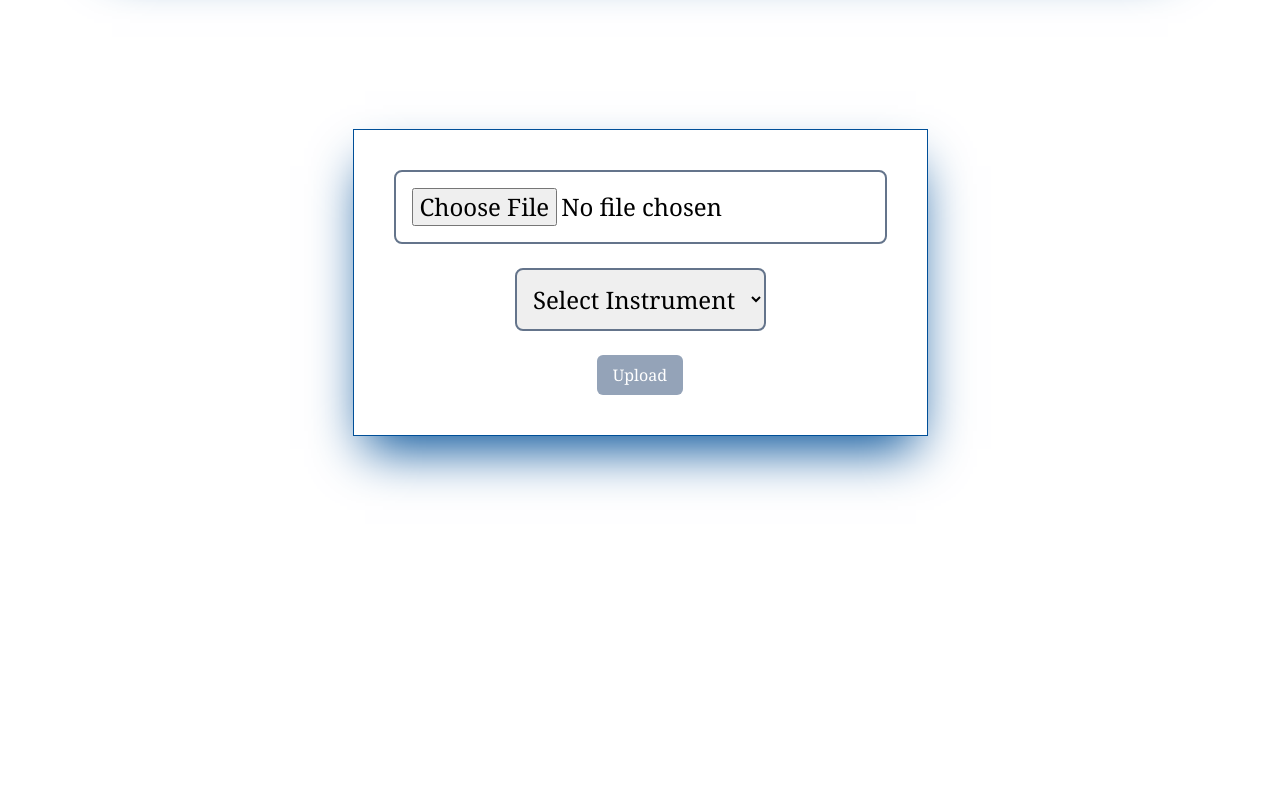
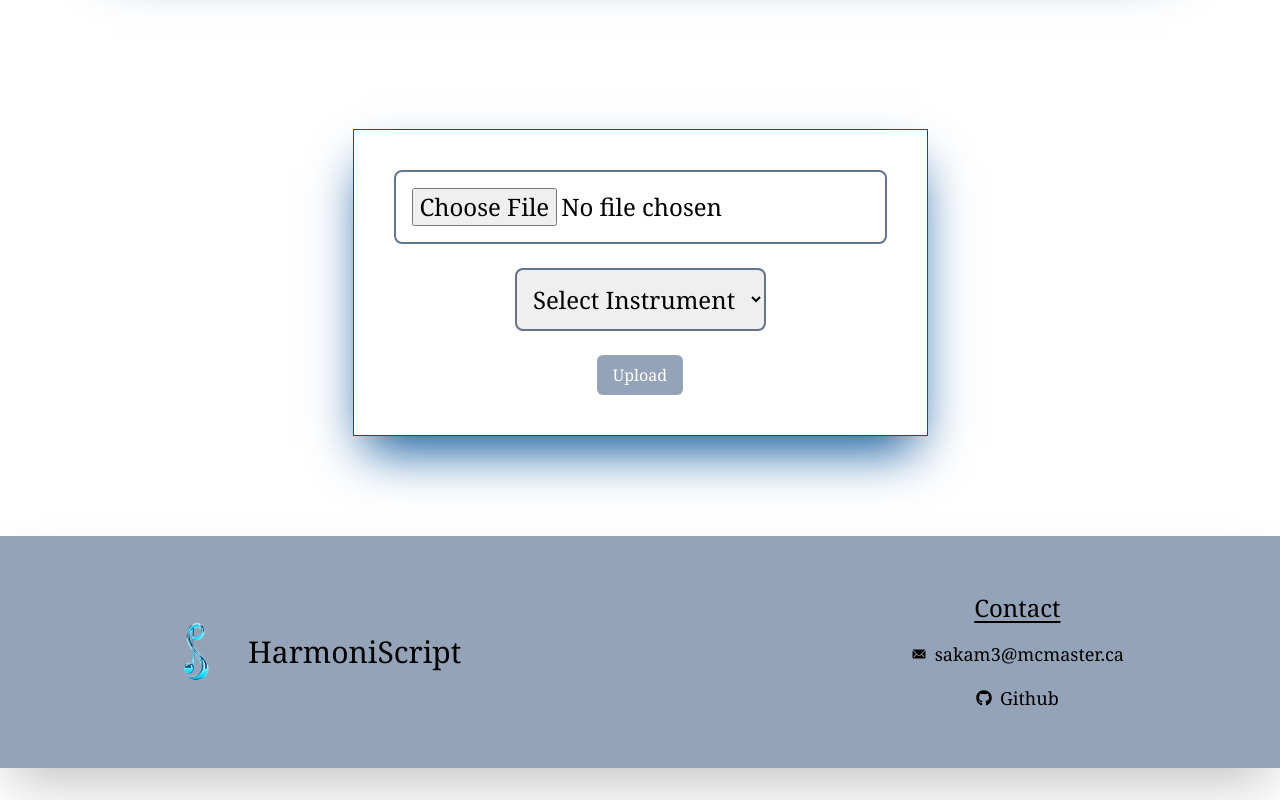
Before and after one commit to angiez37/HarmoniScript, a React (Vite) app: page / in a window 1280 px wide. Shown: the part 1898-2698 px from the top of the page. Before the commit the page ends 2434 px from the top, so only its background shows below. Built offline with nearby package versions, Linux system fonts and the light colour scheme.

Commit message:
footer done

```diff
--- a/src/App.jsx
+++ b/src/App.jsx
@@ -3,6 +3,7 @@ import Header from './components/Header'
 import Explore from './components/Explore'
 import Upload from './components/Upload'
 import Info from './components/Info'
+import Footer from './components/Footer'
 
 const App = () => {
   return (
@@ -12,6 +13,7 @@ const App = () => {
       <Header />
       <Explore />
       <Upload />
+      <Footer />
     </div>
   )
 }
--- a/src/components/Explore.jsx
+++ b/src/components/Explore.jsx
@@ -1,4 +1,3 @@
-import React from 'react'
 const Explore = () => {
   return (
     <div name='explore' className="flex justify-center items-center m-5">
--- /dev/null
+++ b/src/components/Footer.jsx
@@ -0,0 +1,29 @@
+import Logo from "../assets/Harmonilogo.png";
+import { FaGithub} from "react-icons/fa";
+import { IoIosMail } from "react-icons/io";
+
+const Footer = () => {
+  return (
+    <div className="bg-slate-400 mb-8 flex items-center justify-between py-4 px-9 bottom-0 w-full shadow-2xl">
+        <div className="flex flex-wrap items-center justify-center gap-3 p-10 ml-20">
+            <img src={Logo} alt="HarmoniScript Logo" className=" h-20 w-auto hover:cursor-pointer"/>
+            <div className="font-serif text-3xl">HarmoniScript</div>
+        </div>
+        <div className="flex flex-col justify-center items-center gap-4 p-10 mr-20">
+            <h1 className="font-serif text-2xl underline underline-offset-4">Contact</h1>
+            <div className="flex flex-col justify-center items-center gap-4">
+                <div className="flex justify-center items-center gap-2">
+                    <IoIosMail />
+                    <a href="mailto:sakam3@mcmaster.com" target="_blank" className="text-lg font-serif">sakam3@mcmaster.ca</a>
+                </div>
+                <div className="flex justify-center items-center gap-2">
+                    <FaGithub />
+                    <a href="https://github.com/angiez37/HarmoniScript" target="_blank" className="text-lg font-serif">Github</a>
+                </div>
+            </div>
+        </div>
+    </div>
+  )
+}
+
+export default Footer
--- a/src/components/Header.jsx
+++ b/src/components/Header.jsx
@@ -1,4 +1,3 @@
-import React from 'react'
 import thanku from "../assets/thanku2.png";
 import violin from "../assets/violin.jpg";
 import piano from "../assets/piano.jpg";
--- a/src/components/Info.jsx
+++ b/src/components/Info.jsx
@@ -1,4 +1,3 @@
-import React from 'react'
 import Logo from "../assets/Harmonilogo.png";
 import { FaGithub} from "react-icons/fa";
 import {Link} from "react-scroll";
--- a/src/components/Upload.jsx
+++ b/src/components/Upload.jsx
@@ -1,4 +1,3 @@
-import React from 'react'
 const Upload = () => {
   return (
     <div name='upload' className="flex justify-center items-center m-5">
```
